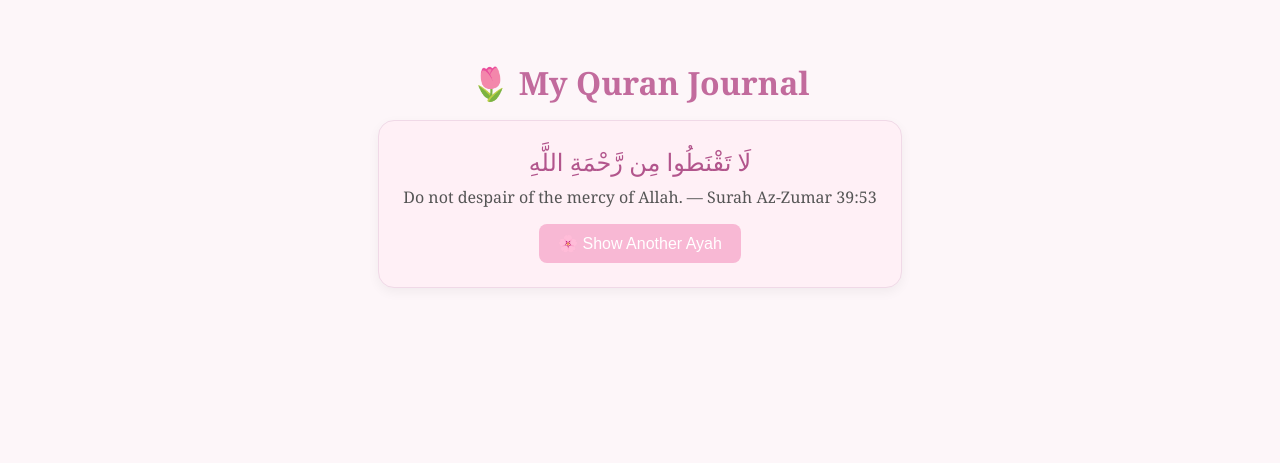
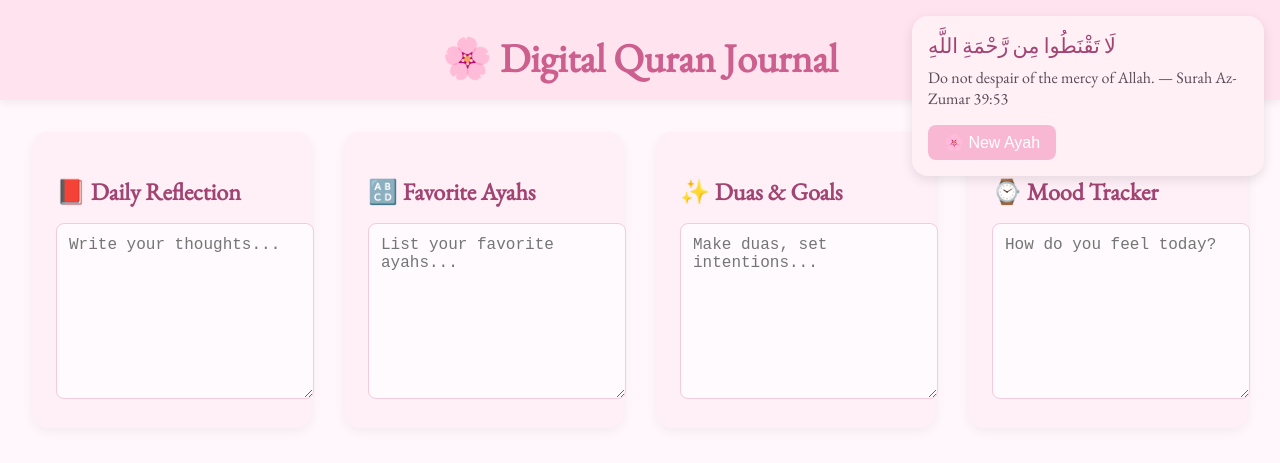
Before and after one commit to elysian-ash/Qalb-of-Quran, a plain HTML site: page index.html in a window 1280 px wide. Drawn offline with nearby package versions, Linux system fonts and the light colour scheme.

Commit message:
Update index.html

```diff
--- a/index.html
+++ b/index.html
@@ -3,50 +3,82 @@
 <head>
   <meta charset="UTF-8" />
   <meta name="viewport" content="width=device-width, initial-scale=1.0"/>
-  <title>Quran Journal 🌸</title>
+  <title>✨ Quran Journal Dashboard</title>
   <style>
+    @import url('https://fonts.googleapis.com/css2?family=EB+Garamond&display=swap');
+
     body {
-      font-family: 'Georgia', serif;
-      background-color: #fdf6f9;
-      color: #444;
+      margin: 0;
+      font-family: 'EB Garamond', serif;
+      background-color: #fff7fb;
+      color: #5b4b58;
       display: flex;
       flex-direction: column;
-      align-items: center;
-      padding: 2rem;
+      min-height: 100vh;
     }
 
-    h1 {
-      font-size: 2rem;
-      color: #c26b9d;
+    header {
+      text-align: center;
+      padding: 2rem 1rem 1rem;
+      background: #ffe3ee;
+      box-shadow: 0 4px 8px rgba(0,0,0,0.05);
+    }
+
+    header h1 {
+      font-size: 2.5rem;
+      color: #cc5f8e;
+      margin: 0;
+    }
+
+    .dashboard {
+      display: grid;
+      grid-template-columns: repeat(auto-fit, minmax(280px, 1fr));
+      gap: 2rem;
+      padding: 2rem;
+      max-width: 1400px;
+      margin: 0 auto;
+    }
+
+    .widget {
+      background: #fff0f7;
+      border-radius: 1rem;
+      padding: 1.5rem;
+      box-shadow: 0 4px 12px rgba(0,0,0,0.05);
+    }
+
+    .widget h2 {
+      font-size: 1.5rem;
+      color: #a14472;
       margin-bottom: 1rem;
     }
 
     .ayah-box {
+      position: absolute;
+      top: 1rem;
+      right: 1rem;
+      width: 320px;
       background: #fff0f6;
-      border: 1px solid #f0d9e7;
-      padding: 1.5rem;
       border-radius: 1rem;
-      max-width: 600px;
-      text-align: center;
-      box-shadow: 0 4px 12px rgba(0,0,0,0.05);
+      padding: 1rem;
+      box-shadow: 0 4px 12px rgba(0,0,0,0.1);
     }
 
     .arabic {
-      font-size: 1.5rem;
-      color: #b2558c;
+      font-size: 1.3rem;
+      color: #a14472;
       margin-bottom: 0.5rem;
     }
 
     .translation {
       font-size: 1rem;
-      color: #555;
+      color: #5b4b58;
       margin-bottom: 1rem;
     }
 
     button {
       background-color: #f8b8d4;
       color: #fff;
-      padding: 0.6rem 1.2rem;
+      padding: 0.5rem 1rem;
       border: none;
       border-radius: 0.5rem;
       cursor: pointer;
@@ -54,27 +86,62 @@
     }
 
     button:hover {
-      background-color: #e09ab6;
+      background-color: #e89ab9;
+    }
+
+    textarea {
+      width: 100%;
+      height: 150px;
+      border: 1px solid #f4cadd;
+      border-radius: 0.5rem;
+      padding: 0.75rem;
+      font-size: 1rem;
+      background: #fffafd;
+      resize: vertical;
     }
   </style>
 </head>
 <body>
-  <h1>🌷 My Quran Journal</h1>
+  <header>
+    <h1>🌸 Digital Quran Journal</h1>
+  </header>
+
   <div class="ayah-box">
     <div class="arabic" id="ayahArabic">Loading...</div>
     <div class="translation" id="ayahTranslation"></div>
-    <button onclick="generateRandomAyah()">🌸 Show Another Ayah</button>
+    <button onclick="generateRandomAyah()">🌸 New Ayah</button>
   </div>
+
+  <main class="dashboard">
+    <section class="widget">
+      <h2>📕 Daily Reflection</h2>
+      <textarea placeholder="Write your thoughts..."></textarea>
+    </section>
+
+    <section class="widget">
+      <h2>🔠 Favorite Ayahs</h2>
+      <textarea placeholder="List your favorite ayahs..."></textarea>
+    </section>
+
+    <section class="widget">
+      <h2>✨ Duas & Goals</h2>
+      <textarea placeholder="Make duas, set intentions..."></textarea>
+    </section>
+
+    <section class="widget">
+      <h2>⌚ Mood Tracker</h2>
+      <textarea placeholder="How do you feel today?"></textarea>
+    </section>
+  </main>
 
   <script>
     let ayahs = [];
 
-    // Load the ayahs from your JSON file
     fetch('real_ayahs_1000.json')
       .then(response => response.json())
       .then(data => {
         ayahs = data;
-        generateRandomAyah(); // Show one immediately when page loads
+        generateRandomAyah();
       });
 
     function generateRandomAyah() {
```
